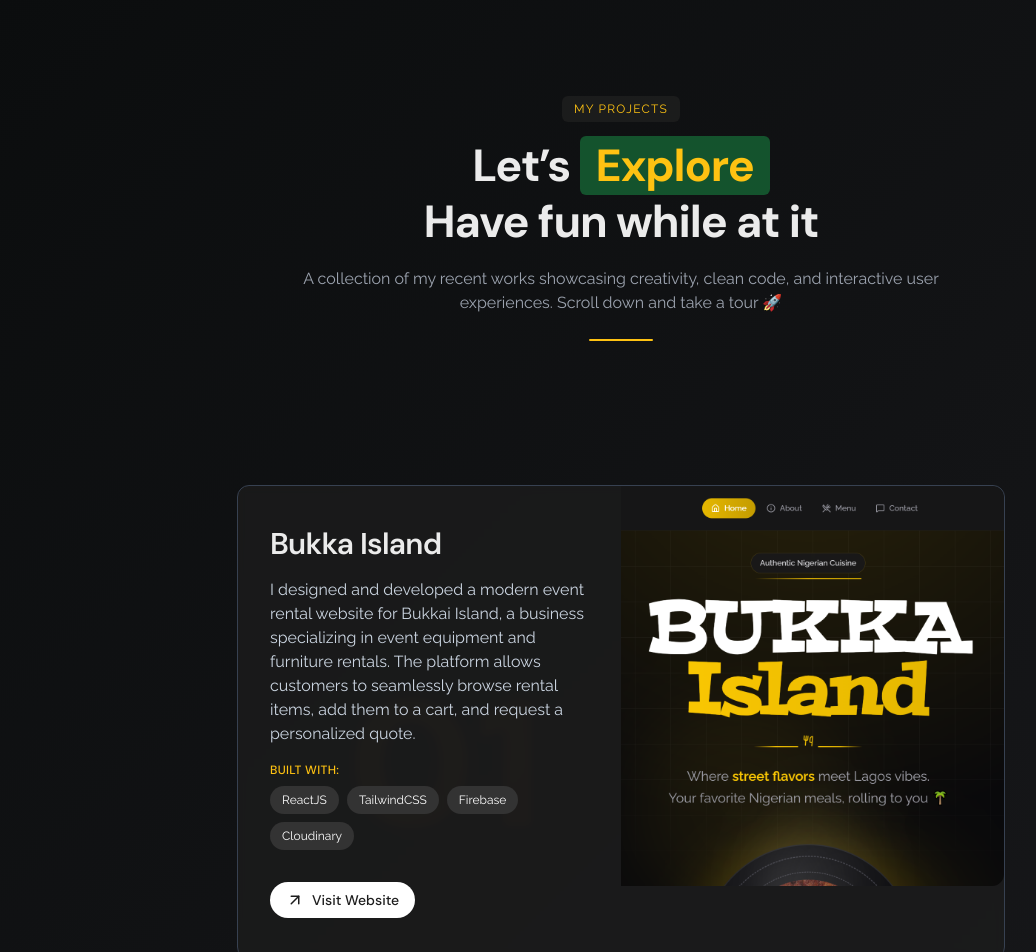
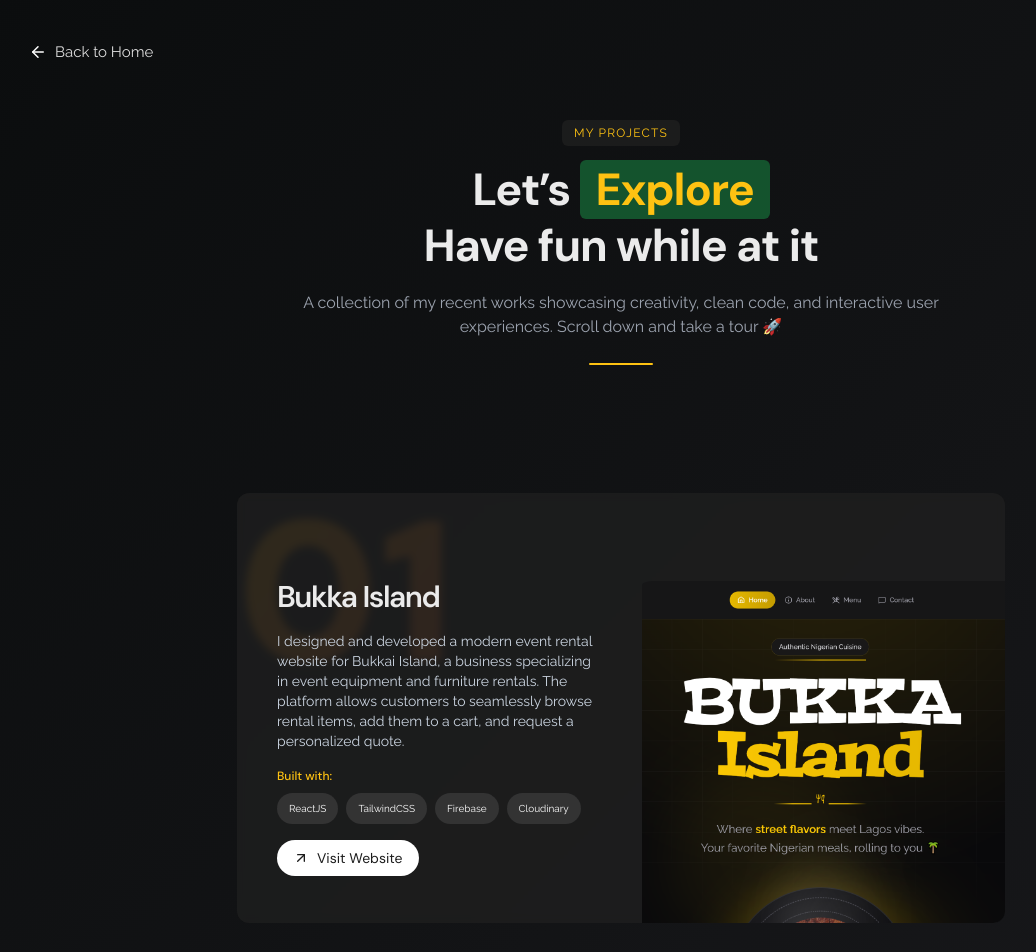
Before and after one commit to Forsyth01/Portfolio-website, a React (Vite) app: page /projects in a window 1280 px wide. Shown: the top 952 px of the page, without its empty margins (19-1055 px from the left). Built offline with nearby package versions, Linux system fonts and the light colour scheme; a web font is replaced by a local one.

Commit message:
new commit

```diff
--- a/src/components/Contact.jsx
+++ b/src/components/Contact.jsx
@@ -33,8 +33,7 @@
               Let's Build <br className=""/> Something Amazing
             </h2>
             <p className="text-slate-300 text-lg leading-relaxed max-w-2xl mx-auto">
-              Got an exciting project? Looking for a dedicated developer? Or simply want to
-              discuss the future of web development over coffee?
+              Got an exciting project? Looking for a dedicated developer? Let’s team up and make it happen.
             </p>
             <p className="text-slate-400 text-base leading-relaxed max-w-xl mx-auto">
               I'm always open to new opportunities, collaborations, and conversations.
--- a/src/pages/Project.jsx
+++ b/src/pages/Project.jsx
@@ -1,37 +1,36 @@
 import ProjectHead from "@/components/ProjectHeader";
 import projectsData from "@/data/myProjects";
-import { motion, useScroll, useTransform } from "framer-motion";
+import { motion } from "framer-motion";
 import React, { useRef } from "react";
-import { FiArrowUpRight } from "react-icons/fi";
+import { FiArrowUpRight, FiArrowLeft } from "react-icons/fi";
+import { Link } from "react-router-dom";
 
 const ProjectItem = ({ item, index }) => {
   const ref = useRef(null);
-  const { scrollYProgress } = useScroll({
-    target: ref,
-    offset: ["start 0.6", "end 0.4"],
-  });
-
-  const numberOpacity = useTransform(scrollYProgress, [0, 0.2, 0.8, 1], [0.2, 1, 1, 0.2]);
-  const numberScale = useTransform(scrollYProgress, [0, 0.2, 0.8, 1], [0.9, 1, 1, 0.9]);
-  const numberY = useTransform(scrollYProgress, [0, 0.2, 0.8, 1], [20, 0, 0, 20]);
-
-  const fadeUp = {
-    hidden: { opacity: 0, y: 60 },
-    show: { opacity: 1, y: 0, transition: { duration: 0.7, ease: "easeOut" } },
-  };
 
   return (
-    <div
+    <motion.div
       ref={ref}
-      className="relative w-[95%] md:w-[80%] xl:w-[60%] 2xl:w-[50%] mx-auto mb-20 md:mb-28"
+      initial={{ opacity: 0, y: 50 }}
+      whileInView={{ opacity: 1, y: 0 }}
+      viewport={{ once: true, margin: "-50px" }}
+      transition={{
+        duration: 0.5,
+        delay: index * 0.1,
+        ease: "easeOut"
+      }}
+      className="relative min-h-[400px] lg:min-h-[500px] w-[90%] md:w-[60%] m-auto"
     >
-      {/* Sticky Project Number (hidden on very small screens for clarity) */}
-      <div className="absolute top-0 left-0 w-full h-full overflow-hidden pointer-events-none hidden sm:block">
+      {/* Sticky Project Number - Background Element */}
+      <div className="absolute top-0 left-0 w-full h-full overflow-hidden pointer-events-none">
         <motion.div
-          style={{ opacity: numberOpacity, scale: numberScale, y: numberY }}
-          className="sticky top-28 md:top-32 xl:top-40 w-full flex justify-center xl:justify-start xl:pl-20"
+          initial={{ opacity: 0, scale: 0.5 }}
+          whileInView={{ opacity: 1, scale: 1 }}
+          viewport={{ once: true }}
+          transition={{ duration: 0.6, delay: index * 0.1 }}
+          className=""
         >
-          <span className="text-[80px] sm:text-[120px] md:text-[160px] xl:text-[200px] font-black text-transparent bg-clip-text bg-gradient-to-br from-[#fec212]/30 to-[#ff6b35]/30 leading-none select-none">
+          <span className="text-[120px] sm:text-[160px] xl:text-[200px] font-black text-transparent bg-clip-text bg-gradient-to-br from-[#fec212]/30 to-[#ff6b35]/30 leading-none select-none">
             {String(index + 1).padStart(2, "0")}
           </span>
         </motion.div>
@@ -39,76 +38,145 @@
 
       {/* Project Card */}
       <motion.div
-        variants={fadeUp}
-        initial="hidden"
-        whileInView="show"
-        viewport={{ once: true, amount: 0.2 }}
-        className="relative flex flex-col lg:flex-row items-center lg:items-stretch border border-gray-700 bg-[#1e1e1eb8] rounded-xl backdrop-blur-sm overflow-hidden"
+        whileHover={{ y: -8 }}
+        transition={{ duration: 0.3 }}
+        className="relative lg:flex items-center border xl:border-none border-gray-700 bg-[#202120b8] rounded-xl pt-10 backdrop-blur-sm"
       >
         {/* Left Content */}
-        <div className="w-full lg:w-1/2 space-y-4 px-4 sm:px-8 py-8 lg:py-10 relative z-10">
-          <h1 className="text-2xl sm:text-3xl font-semibold leading-tight tracking-tight text-center lg:text-left">
+        <div className="w-full space-y-4 sm:px-10 px-8 relative z-10">
+          <motion.h1
+            initial={{ opacity: 0, x: -30 }}
+            whileInView={{ opacity: 1, x: 0 }}
+            viewport={{ once: true }}
+            transition={{ delay: index * 0.1 + 0.2, duration: 0.5 }}
+            className="xl:text-3xl text-2xl font-semibold leading-tight tracking-tighter"
+          >
             {item.name}
-          </h1>
-          <p className="text-sm sm:text-base text-slate-300 text-center lg:text-left">
+          </motion.h1>
+
+          <motion.p
+            initial={{ opacity: 0, x: -30 }}
+            whileInView={{ opacity: 1, x: 0 }}
+            viewport={{ once: true }}
+            transition={{ delay: index * 0.1 + 0.3, duration: 0.5 }}
+            className="text-sm text-slate-300"
+          >
             {item.text}
-          </p>
+          </motion.p>
 
-          <div>
-            <h2 className="text-[#fec212] text-xs font-medium pb-2 text-center lg:text-left uppercase tracking-wide">
+          <motion.div
+            initial={{ opacity: 0, x: -30 }}
+            whileInView={{ opacity: 1, x: 0 }}
+            viewport={{ once: true }}
+            transition={{ delay: index * 0.1 + 0.4, duration: 0.5 }}
+          >
+            <h1 className="text-[#fec212] text-[12px] font-medium pb-2">
               Built with:
-            </h2>
-            <div className="flex flex-wrap justify-center lg:justify-start gap-2">
+            </h1>
+            <div className="flex gap-2 flex-wrap">
               {item.skills.map((skill, idx) => (
-                <p
+                <motion.p
                   key={idx}
-                  className="py-1.5 px-3 text-[11px] sm:text-xs bg-[#333333] text-white rounded-md sm:rounded-full"
+                  initial={{ opacity: 0, scale: 0.8 }}
+                  whileInView={{ opacity: 1, scale: 1 }}
+                  viewport={{ once: true }}
+                  transition={{ delay: index * 0.1 + 0.5 + idx * 0.05 }}
+                  className="py-2 text-[10px] bg-[#333333] text-white rounded-md sm:rounded-full px-3"
                 >
                   {skill}
-                </p>
+                </motion.p>
               ))}
             </div>
-          </div>
+          </motion.div>
 
-          <div className="flex justify-center lg:justify-start pt-4">
-            <a
-              href={item.link}
-              target="_blank"
-              rel="noopener noreferrer"
-              className="flex gap-2 items-center px-4 py-2 text-[#1d1d1d] bg-white rounded-md sm:rounded-full text-sm font-medium hover:scale-[1.05] transition-all"
-            >
-              <FiArrowUpRight className="text-lg" />
-              Visit Website
-            </a>
-          </div>
+          <motion.a
+            initial={{ opacity: 0, x: -30 }}
+            whileInView={{ opacity: 1, x: 0 }}
+            viewport={{ once: true }}
+            transition={{ delay: index * 0.1 + 0.6, duration: 0.5 }}
+            whileHover={{ scale: 1.05 }}
+            whileTap={{ scale: 0.95 }}
+            href={item.link}
+            target="_blank"
+            rel="noopener noreferrer"
+            className="flex gap-2 w-fit items-center px-4 py-2 text-[#1d1d1d] bg-white rounded-md sm:rounded-full hover:opacity-90 transition-opacity"
+          >
+            <FiArrowUpRight />
+            <span className="text-sm">Visit Website</span>
+          </motion.a>
         </div>
 
         {/* Right Image */}
         <motion.div
-          initial={{ opacity: 0, x: 60 }}
-          whileInView={{ opacity: 1, x: 0 }}
-          transition={{ duration: 0.8, ease: "easeOut" }}
-          viewport={{ once: true, amount: 0.3 }}
-          className="w-full lg:w-1/2"
+          initial={{ opacity: 0, scale: 0.9 }}
+          whileInView={{ opacity: 1, scale: 1 }}
+          viewport={{ once: true }}
+          transition={{ delay: index * 0.1 + 0.3, duration: 0.6 }}
+          className="flex flex-col justify-end w-full relative z-10"
         >
-          <img
+          <motion.img
+            whileHover={{ scale: 1.05 }}
+            transition={{ duration: 0.4 }}
             src={item.image}
             alt={item.name}
-            className="w-full h-[220px] sm:h-[300px] lg:h-[350px] xl:h-[400px] object-cover rounded-b-xl lg:rounded-none lg:rounded-r-xl"
+            className="lg:h-[350px] h-[400px] pt-10 lg:pt-2 xl:mt-10 object-cover rounded-tl-xl rounded-bl-xl sm:rounded-bl-none rounded-br-xl xl:w-full m-auto"
           />
         </motion.div>
       </motion.div>
-    </div>
+    </motion.div>
+  );
+};
+
+// Back Button Component
+const BackButton = () => {
+  return (
+    <motion.div
+      initial={{ opacity: 0, x: -20 }}
+      animate={{ opacity: 1, x: 0 }}
+      transition={{ duration: 0.5 }}
+      className="absolute top-10 left-6 sm:top-10 sm:left-12 z-20"
+    >
+      <Link
+        to="/"
+        className="group inline-flex items-center gap-2 text-white font-medium text-sm sm:text-base cursor-pointer relative"
+      >
+        {/* Back arrow icon */}
+        <motion.span
+          className="inline-block transition-colors duration-300 group-hover:text-[#fec212]"
+          initial={{ x: 0 }}
+          whileHover={{ x: -5 }}
+          transition={{ duration: 0.3 }}
+        >
+          <FiArrowLeft className="text-lg" />
+        </motion.span>
+
+        {/* Text */}
+        <p className="transition-colors duration-300 group-hover:text-[#fec212]">
+          Back to Home
+        </p>
+
+        {/* Animated underline */}
+        <span className="absolute bottom-0 left-0 w-0 h-[2px] bg-gradient-to-r from-[#fec212] to-[#ff6b35] group-hover:w-full transition-all duration-300"></span>
+      </Link>
+    </motion.div>
   );
 };
 
 const ProjectPage = () => {
   return (
-    <div className="py-12 sm:py-16 md:py-20 xl:py-24 space-y-16 sm:space-y-20 xl:space-y-32">
+    <div className="min-h-screen py-12 sm:py-16 md:py-20 xl:py-2 space-y-16 sm:space-y-20 xl:space-y-28 relative">
+      {/* Back Button */}
+      <BackButton />
+
+      {/* Project Header */}
       <ProjectHead />
-      {projectsData.map((item, index) => (
-        <ProjectItem key={item.id} item={item} index={index} />
-      ))}
+
+      {/* All Projects */}
+      <div className="space-y-20 xl:space-y-10">
+        {projectsData.map((item, index) => (
+          <ProjectItem key={item.id} item={item} index={index} />
+        ))}
+      </div>
     </div>
   );
 };
```
Also changed, not shown: src/components/ProjectPreviewCard.jsx (+83 -22 lines).
